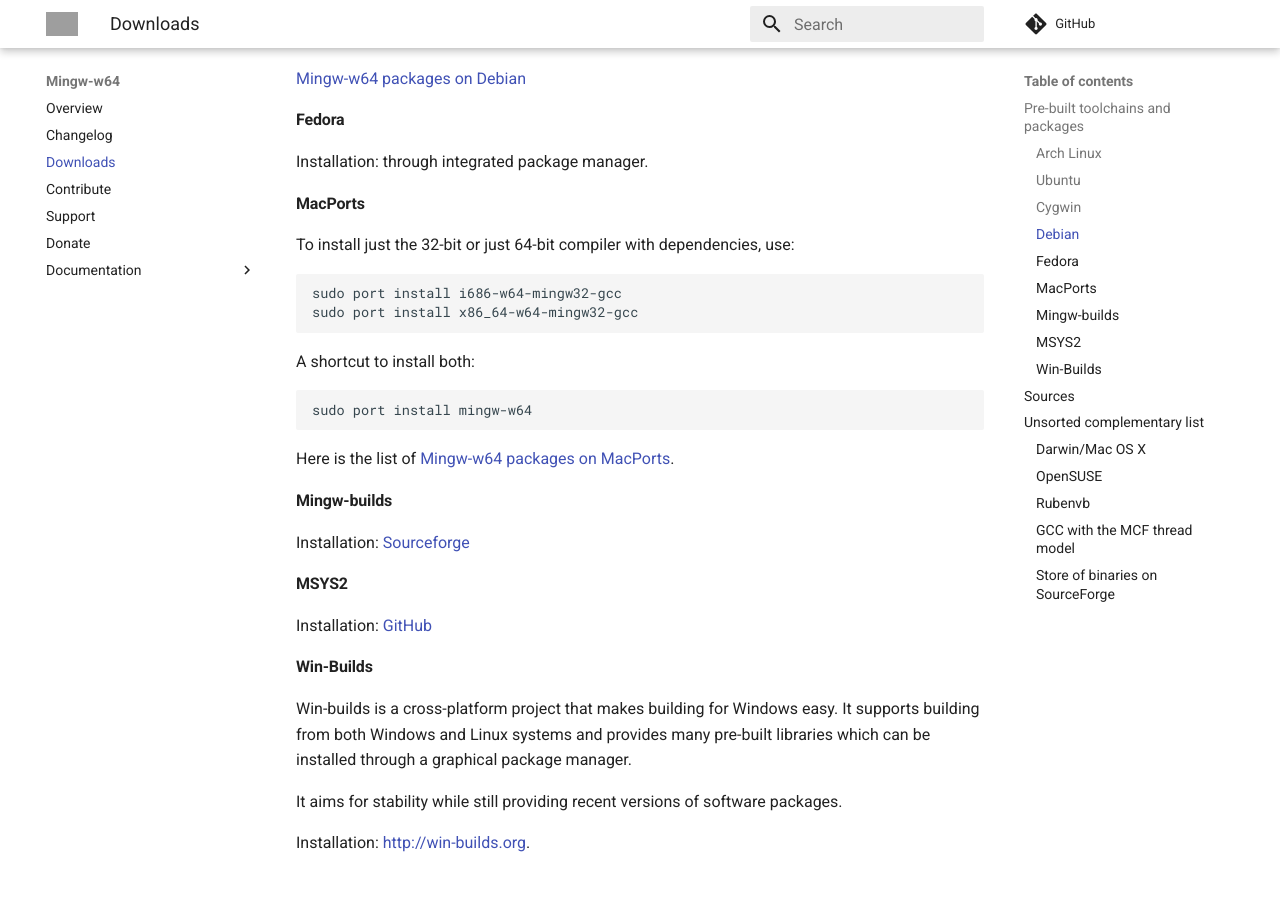
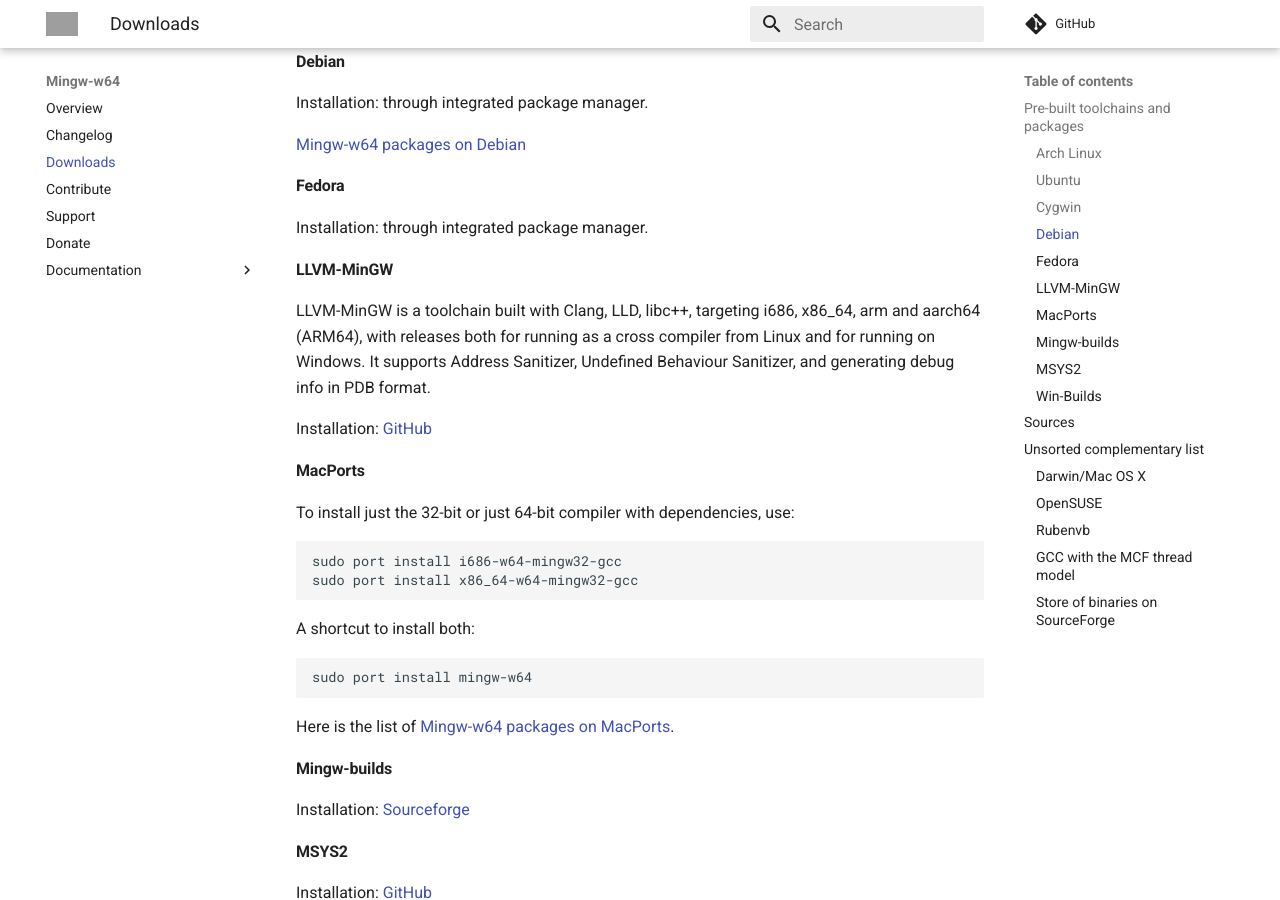
Before and after one commit to mingw-w64/mingw-w64.github.io, an MkDocs documentation site: the page built from web/downloads.md, in a window 1280 px wide and 900 px high, scrolled down 2199 px. Built offline with MkDocs 1.6.1 and Material for MkDocs 9.7.7, drawn with Linux system fonts in a browser that asks for light colours; comment, search, counter and statistics services are not loaded; some of the changed text lies outside the part shown; grey boxes are pictures that could not be loaded.

Commit message:
Add llvm-mingw to the downloads page

```diff
--- a/web/downloads.md
+++ b/web/downloads.md
@@ -87,6 +87,16 @@
             <td>4.8.1/? </td>
             <td>Ada, C, C++, Fortran, Obj-C, Obj-C++ </td>
             <td>149+</td>
+        </tr>
+        <tr>
+            <td style="text-align:center;">
+                <strong><a href="#llvm-mingw">LLVM-MinGW</a></strong>
+            </td>
+            <td>20210423</td>
+            <td>Windows, Linux</td>
+            <td>LLVM 12.0.0/trunk</td>
+            <td>C, C++</td>
+            <td>make</td>
         </tr>
         <tr>
             <td style="text-align:center;">
@@ -233,6 +243,16 @@
 
 Installation: through integrated package manager.
 
+#### LLVM-MinGW
+
+LLVM-MinGW is a toolchain built with Clang, LLD, libc++, targeting
+i686, x86\_64, arm and aarch64 (ARM64), with releases both for running
+as a cross compiler from Linux and for running on Windows. It supports
+Address Sanitizer, Undefined Behaviour Sanitizer, and generating debug
+info in PDB format.
+
+Installation: [GitHub](https://github.com/mstorsjo/llvm-mingw/releases)
+
 #### MacPorts
 
 To install just the 32-bit or just 64-bit compiler with dependencies, use:
```
